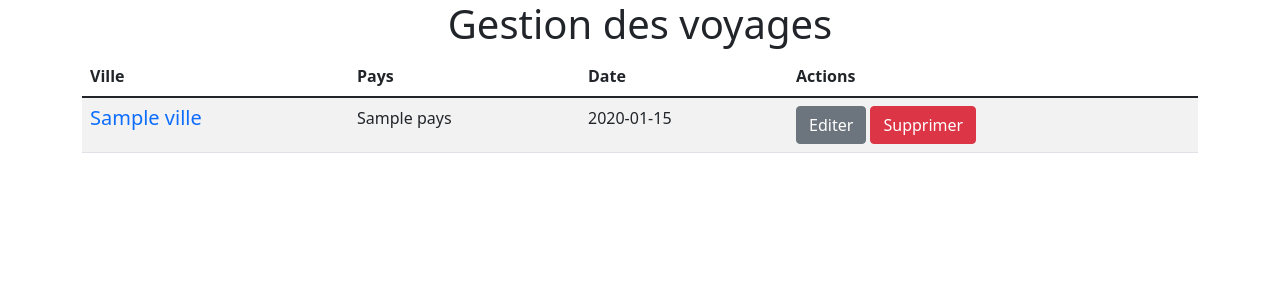
After one commit to ka-ms-29/mesvoyages, a Symfony app: template templates/admin/admin.voyages.html.twig in a window 1280 px wide. The commit adds this page. Shown: the top 300 px of the page. Run offline with Twig, Linux system fonts and the light colour scheme; the template is opened without the code that fills it: most values are stand-ins (such as "Sample title", 1, 10 or a date in 2020); some libraries are stand-ins or nearby versions.

Commit message:
Phase 11 : ORM (suppression d'un enregistrement).

```diff
--- /dev/null
+++ b/templates/admin/admin.voyages.html.twig
@@ -0,0 +1,45 @@
+{% extends "baseadmin.html.twig" %}
+
+{% block body %}
+
+    <table class="table table-striped">
+        <thead>
+            <tr>
+                <th>
+                    Ville
+                </th>
+                <th>
+                    Pays
+                </th>
+                <th>
+                    Date
+                </th>
+                <th>
+                    Actions
+                </th>
+            </tr>
+        </thead>
+        <tbody>
+            {% for visite in visites %}
+                <tr>
+                    <td>
+                        <h5 class="text-primary">
+                            {{ visite.ville }}
+                        </h5>
+                    </td>
+                    <td>
+                        {{ visite.pays }}
+                    </td>
+                    <td>
+                        {{ visite.datecreationstring }}
+                    </td>
+                    <td>
+                        <a href="#" class="btn btn-secondary">Editer</a>
+                        <a href="{{ path('admin.voyage.suppr', {id:visite.id}) }}" class="btn btn-danger" onclick="return confirm('Etes-vous sûr de vouloir supprimer {{ visite.ville }} ?')">Supprimer</a>
+                    </td>
+                </tr>
+            {% endfor %}
+        </tbody>
+    </table>
+
+{% endblock %}
--- /dev/null
+++ b/templates/baseadmin.html.twig
@@ -0,0 +1,14 @@
+{% extends "base.html.twig" %}
+
+{% block title %}{% endblock %}
+{% block stylesheets %}{% endblock %}
+{% block top %}
+    <div class="container">
+        <!-- titre -->
+        <div class="text-center">
+            <h1>Gestion des voyages</h1>
+        </div>
+    </div>
+{% endblock %}
+{% block body %}{% endblock %}
+{% block javascripts %}{% endblock %}
--- a/templates/pages/voyages.html.twig
+++ b/templates/pages/voyages.html.twig
@@ -27,10 +27,11 @@
                     </form>
                 </th>
                 <th class="text-end align-top" scope="col">
+                    Note
                     <a href="{{ path('voyages.sort', {champ:'note', ordre:'ASC'}) }}" class ="btn-primary btn-sm active" role="button" area-pressed="True"><</a>
                     <a href="{{ path('voyages.sort', {champ:'note', ordre:'DESC'}) }}" class ="btn-primary btn-sm active" role="button" area-pressed="True">></a>
                 </th>
-                <th class = "text-center aligne-top" scope="col">
+                <th class = "text-center align-top" scope="col">
                     Date
                     <a href="{{ path('voyages.sort', {champ:'datecreation', ordre:'ASC'}) }}" class ="btn-primary btn-sm active" role="button" area-pressed="True"><</a>
                     <a href="{{ path('voyages.sort', {champ:'datecreation', ordre:'DESC'}) }}" class ="btn-primary btn-sm active" role="button" area-pressed="True">></a>
```
Also changed, not shown: src/Controller/VoyagesContoller.php (+10 -8 lines), src/Controller/admin/AdminVoyagesController.php (added, +58 -0 lines), src/Repository/VisiteRepository.php (+10 -0 lines).
